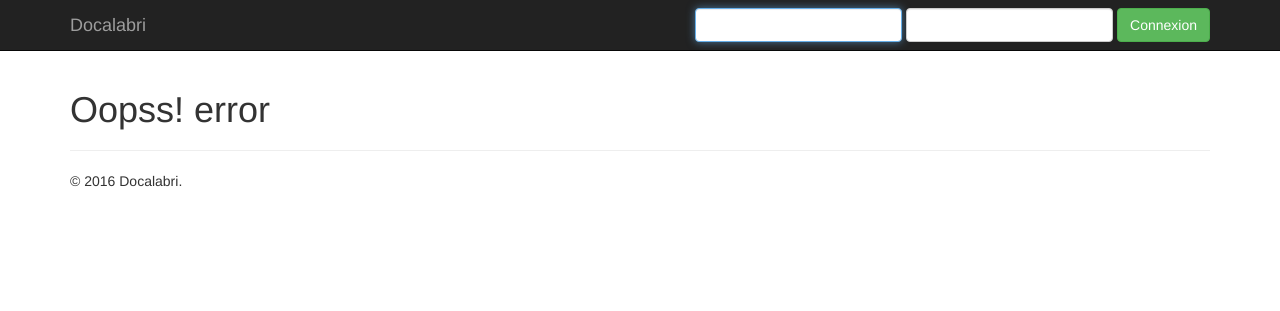
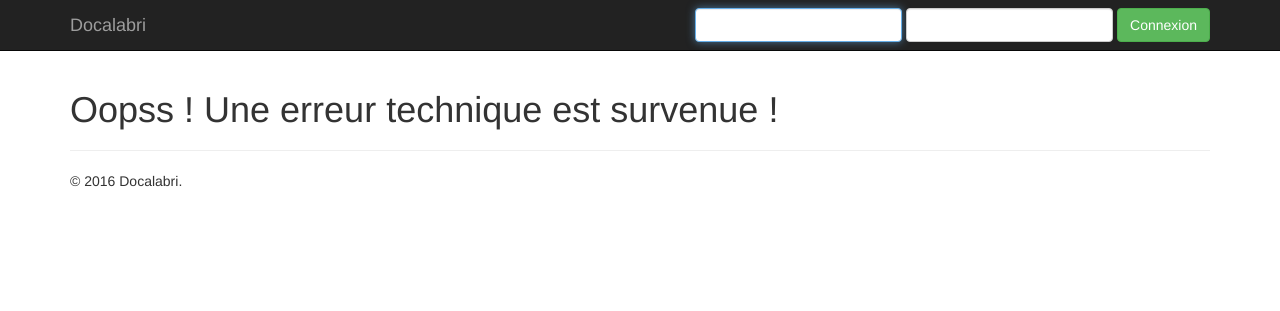
Before and after one commit to tmartinfr/docalabri, a Django app: template docalabri/templates/500.html in a window 1280 px wide. Shown: the top 311 px of the page. Run offline with Django 3.2, Linux system fonts and the light colour scheme; the template is opened without the code that fills it: values that come from a table or form of the project are taken from there, others are empty; some libraries are stand-ins or nearby versions.

Commit message:
Improve error templates

```diff
--- a/docalabri/templates/403.html
+++ b/docalabri/templates/403.html
@@ -1,5 +1,5 @@
 {% extends "base.html" %}
 
 {% block content %}
-<h1>Oopss! Vous ne devriez pas être là!</h1>
+<h1>Oopss ! Vous ne devriez pas être là !</h1>
 {% endblock %}
--- a/docalabri/templates/404.html
+++ b/docalabri/templates/404.html
@@ -1,5 +1,5 @@
 {% extends "base.html" %}
 
 {% block content %}
-<h1>Oopss! Page non trouvée!</h1>
+<h1>Oopss ! Page non trouvée !</h1>
 {% endblock %}
--- a/docalabri/templates/500.html
+++ b/docalabri/templates/500.html
@@ -1,5 +1,5 @@
 {% extends "base.html" %}
 
 {% block content %}
-<h1>Oopss! error</h1>
+<h1>Oopss ! Une erreur technique est survenue !</h1>
 {% endblock %}
```
